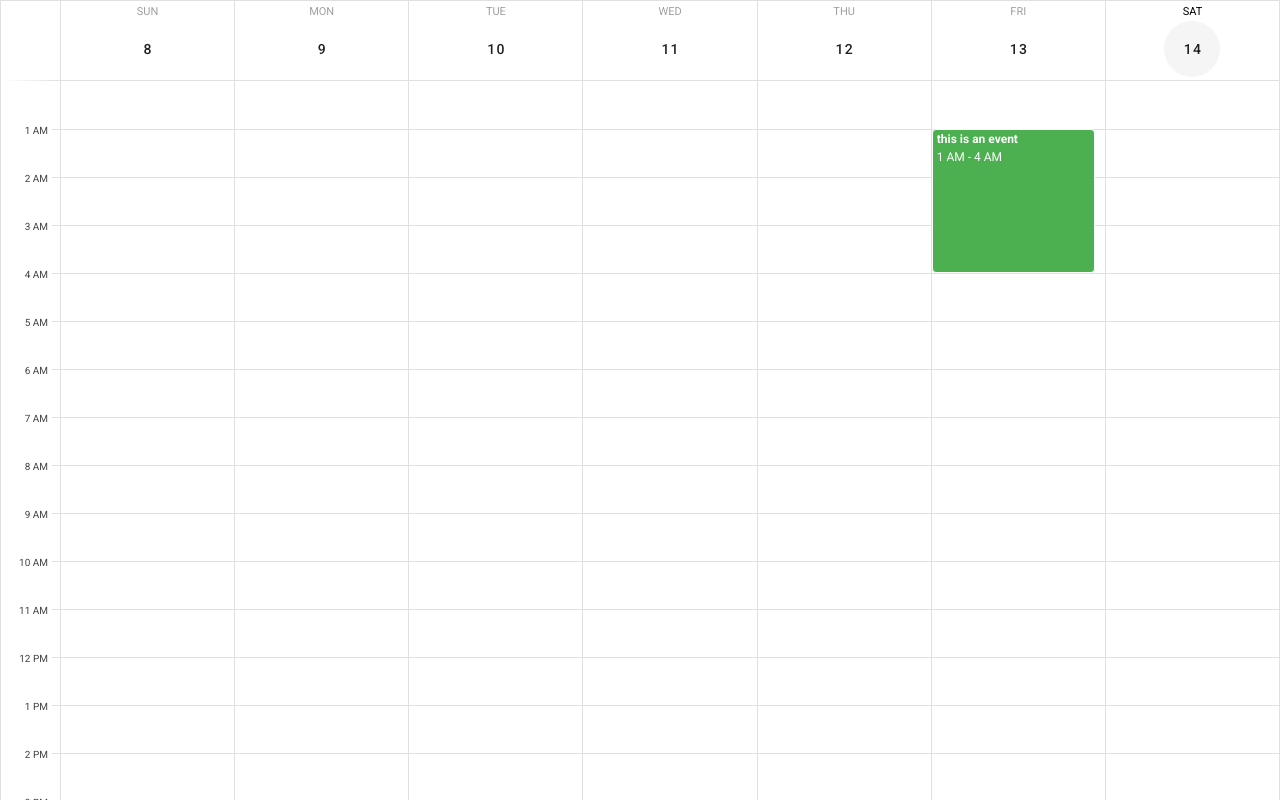
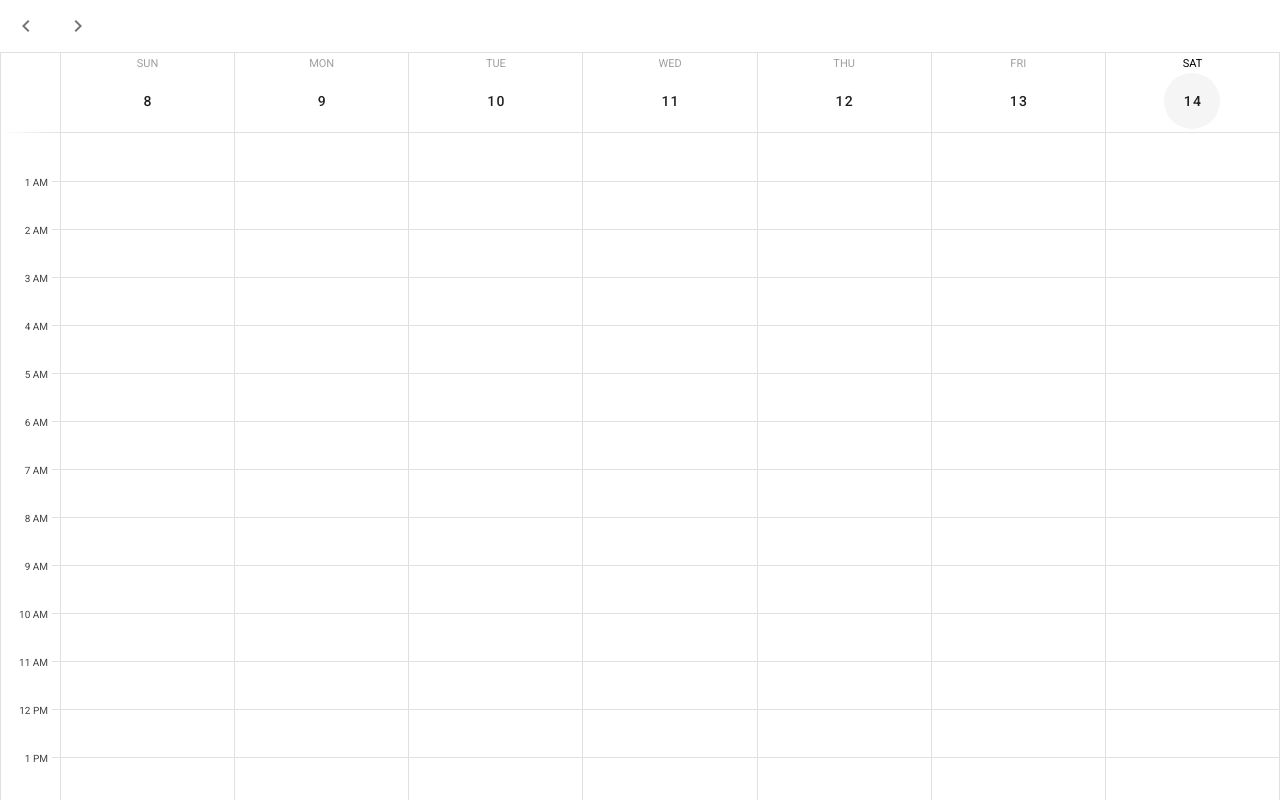
Before and after one commit to slkrx/calendar, a Vue app: page / in a window 1280 px wide. Shown: the top 800 px of the page. Built offline with nearby package versions, Linux system fonts and the light colour scheme.

Commit message:
add arrows above calendar to move between weeks

```diff
--- a/src/components/Calendar.vue
+++ b/src/components/Calendar.vue
@@ -1,17 +1,43 @@
 <template>
-  <div>
-    <v-calendar type="week" v-bind:events="events"></v-calendar>
-  </div>
+  <v-row>
+    <v-col>
+      <v-sheet>
+        <v-btn
+          icon
+          class="ma-2"
+          @click="$refs.calendar.prev()"
+        >
+          <v-icon>mdi-chevron-left</v-icon>
+        </v-btn>
+        <v-btn
+          icon
+          class="ma-2"
+          @click="$refs.calendar.next()"
+        >
+          <v-icon>mdi-chevron-right</v-icon>
+        </v-btn>
+      </v-sheet>
+      <v-sheet>
+        <v-calendar
+          ref="calendar"
+          type="week"
+          v-bind:events="events"
+          v-model="value"
+        ></v-calendar>
+      </v-sheet>
+    </v-col>
+  </v-row>
 </template>
 
 <script>
-let start = new Date("11-13-2020 1:00")
+let start = new Date()
 let end = new Date(start)
 end.setHours(start.getHours() + 3)
 
 export default {
   data: function() {
     return {
+      value: '',
       events: [
         {
           name: 'this is an event',
```
